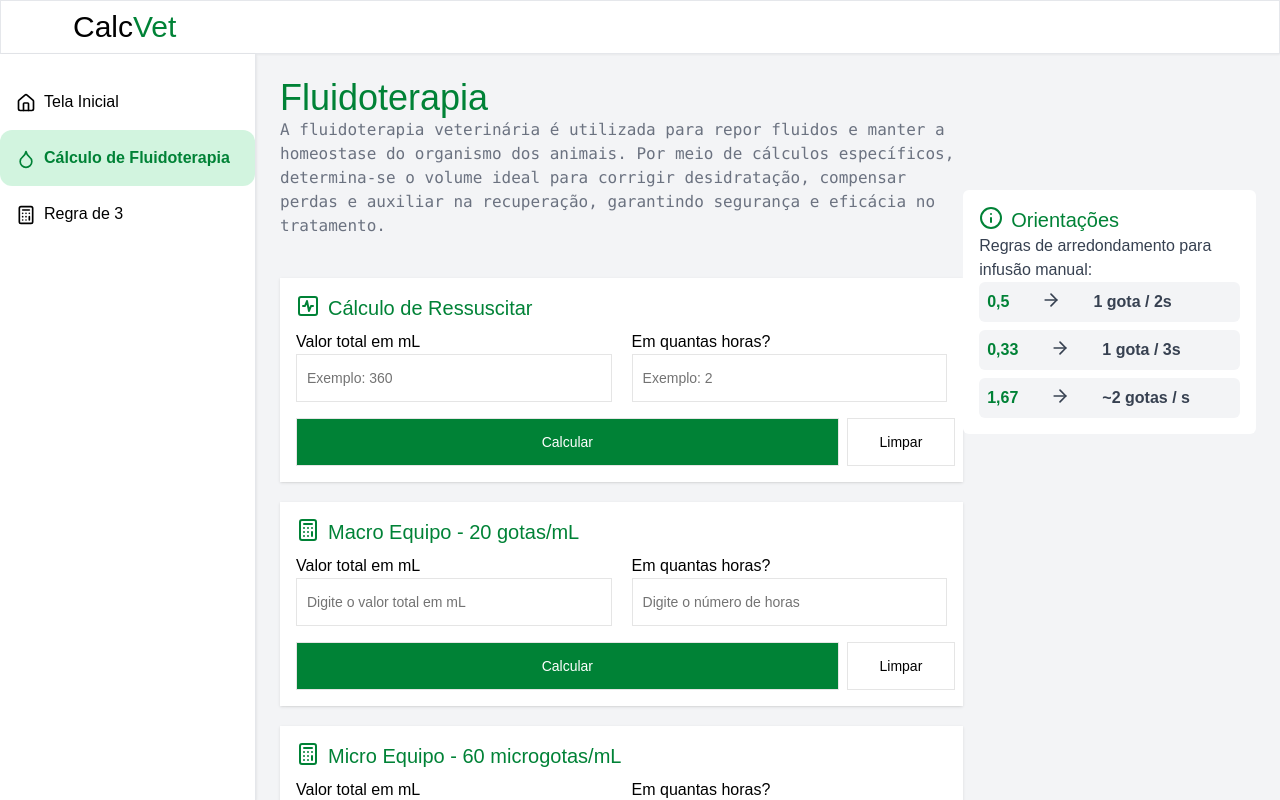
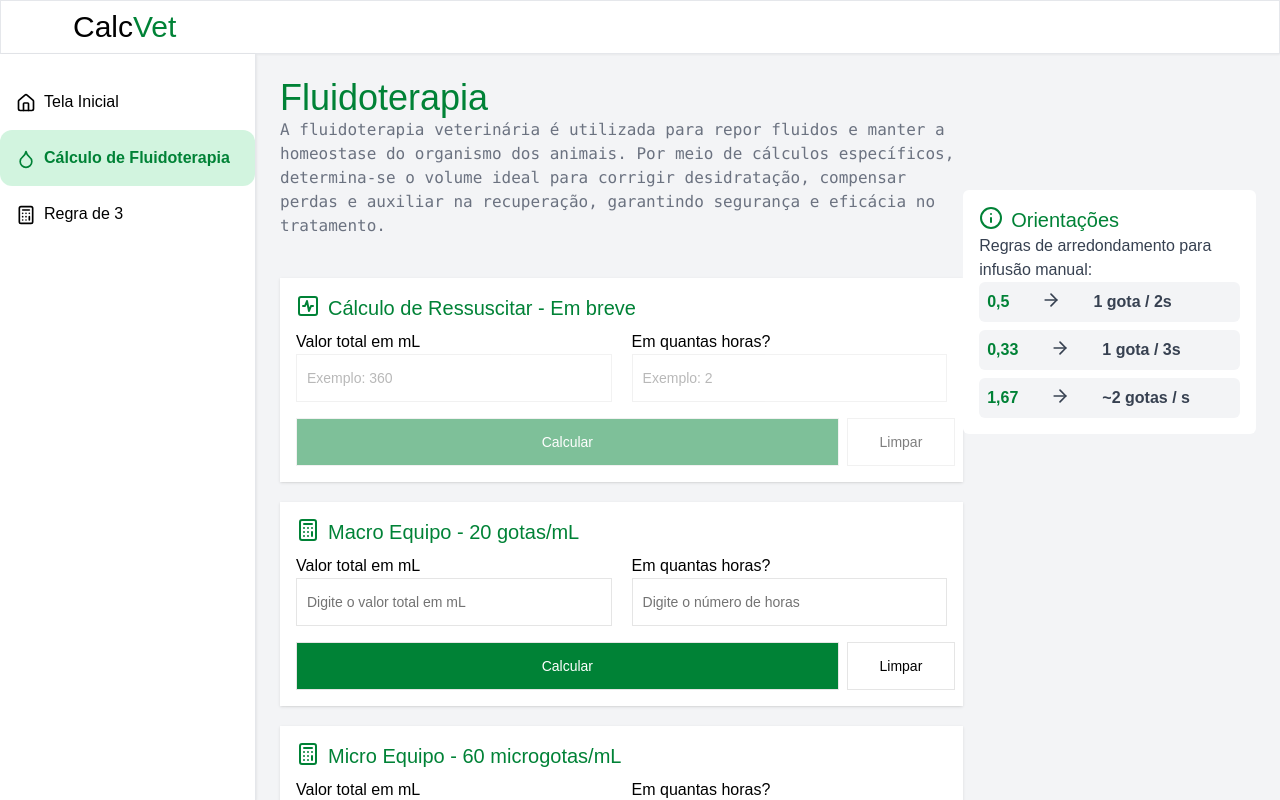
Before and after one commit to Rennan1/calcVet, a React (Vite) app: page /fluidoterapia in a window 1280 px wide. Built offline with nearby package versions, Linux system fonts and the light colour scheme.

Commit message:
Ajuste para desabilitar os botões de cálculo para ressuscitar

```diff
--- a/src/components/RessurectionCard.jsx
+++ b/src/components/RessurectionCard.jsx
@@ -49,6 +49,7 @@ const RessurectionCard = ({
               value={mlTotal}
               onChange={(e) => setMlTotal(e.target.value)}
               placeholder="Exemplo: 360"
+              disabled
               className="w-full md:h-12 md:rounded-none"
             />
           </div>
@@ -57,6 +58,7 @@ const RessurectionCard = ({
             <Input
               type="number"
               value={horas}
+              disabled
               onChange={(e) => setHoras(e.target.value)}
               placeholder="Exemplo: 2"
               className="w-full md:h-12 md:rounded-none"
@@ -66,6 +68,7 @@ const RessurectionCard = ({
         <div className="flex gap-2">
           <Button
             variant="outline"
+            disabled
             onClick={calcular}
             className="bg-primary text-white hover:bg-green-600 md:h-12 w-10/12 transition hover:scale-105 rounded-none"
           >
@@ -73,6 +76,7 @@ const RessurectionCard = ({
           </Button>
           <Button
             variant="outline"
+            disabled
             onClick={limpar}
             className="hover:bg-red-700 md:h-12 transition w-2/12 hover:scale-105 rounded-none"
           >
--- a/src/pages/Fluidoterapia.jsx
+++ b/src/pages/Fluidoterapia.jsx
@@ -12,7 +12,7 @@ const Fluidoterapia = () => {
         <div className="mb-10">
           <IntroFluidoterapia />
         </div>
-        <RessurectionCard title="Cálculo de Ressuscitar" />
+        <RessurectionCard title="Cálculo de Ressuscitar - Em breve" />
         <div className=""></div>
         <div className="flex flex-col gap-5 mt-5">
           <EquipoCalculatorCard
```
